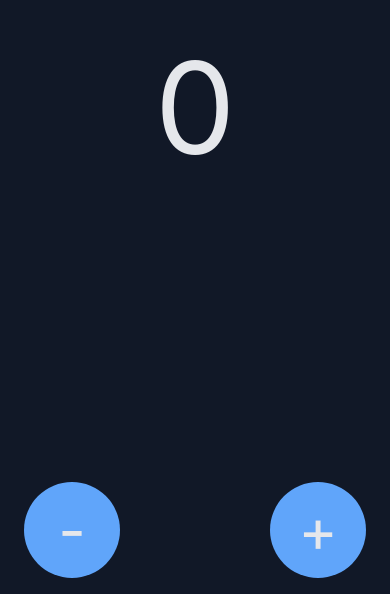
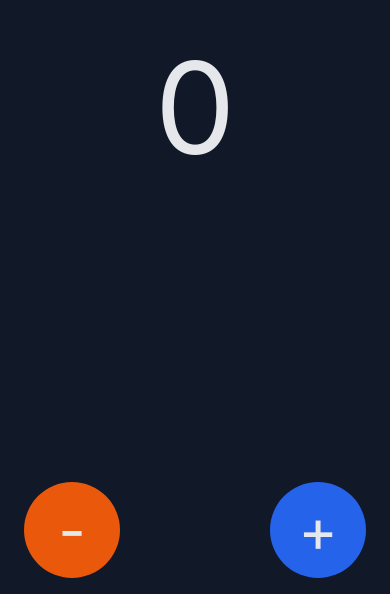
Before and after one commit to ecorrales1979/row_counter, a React Native app: screen / in a window 390 px wide. Shown: the part 250-844 px from the top of the page. Built offline with nearby package versions, Linux system fonts and the light colour scheme.

Commit message:
refactor: move buttons to components

```diff
--- a/App.tsx
+++ b/App.tsx
@@ -1,21 +1,21 @@
 import { StatusBar } from 'expo-status-bar';
-import { Text, TouchableOpacity, View } from 'react-native';
+import { Text, View } from 'react-native';
+
+import {MinusButton, PlusButton} from './app/components/buttons';
 
 export default function App() {
   return (
     <View className="flex-1 bg-gray-900 justify-between items-center">
       {/* Menu Section */}
       <View className="" />
+
       {/* Row indicator */}
       <Text className="text-gray-200 text-9xl">0</Text>
+
       {/* Buttons */}
       <View className="flex-row items-center justify-between w-full px-6 py-4">
-        <TouchableOpacity className="rounded-full bg-blue-400 w-24 h-24 items-center justify-center">
-          <Text className="text-gray-200 text-6xl leading-none">-</Text>
-        </TouchableOpacity>
-        <TouchableOpacity className="rounded-full bg-blue-400 w-24 h-24 items-center justify-center">
-          <Text className="text-gray-200 text-6xl leading-none">+</Text>
-        </TouchableOpacity>
+        <MinusButton onPress={() => console.log('Presed -')} />
+        <PlusButton onPress={() => console.log('Pressed +')} />
       </View>
       <StatusBar style="light" />
     </View>
--- /dev/null
+++ b/app/components/buttons/index.ts
@@ -0,0 +1,2 @@
+export * from './minus-button';
+export * from './plus-button';
--- /dev/null
+++ b/app/components/buttons/minus-button.tsx
@@ -0,0 +1,14 @@
+import { PropsWithChildren } from 'react';
+import { Text, TouchableOpacity } from 'react-native';
+
+interface Props {
+  onPress: () => void;
+}
+
+export function MinusButton({ onPress }: Props) {
+  return (
+    <TouchableOpacity className="rounded-full bg-orange-600 w-24 h-24 items-center justify-center">
+      <Text className="text-gray-200 text-6xl leading-none">-</Text>
+    </TouchableOpacity>
+  )
+}
--- /dev/null
+++ b/app/components/buttons/plus-button.tsx
@@ -0,0 +1,14 @@
+import { PropsWithChildren } from 'react';
+import { Text, TouchableOpacity } from 'react-native';
+
+interface Props {
+  onPress: () => void;
+}
+
+export function PlusButton({ onPress }: Props) {
+  return (
+    <TouchableOpacity className="rounded-full bg-blue-600 w-24 h-24 items-center justify-center">
+      <Text className="text-gray-200 text-6xl leading-none">+</Text>
+    </TouchableOpacity>
+  )
+}
```
